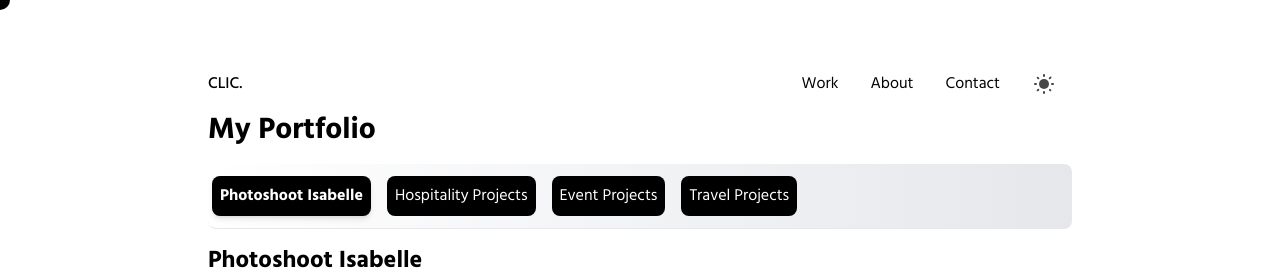
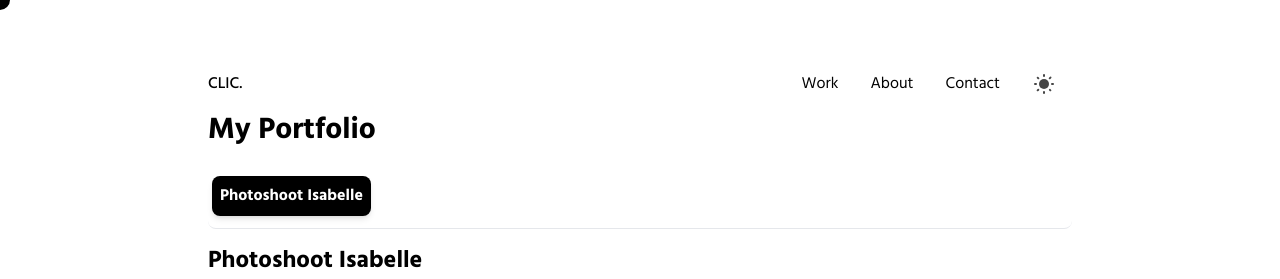
Before and after one commit to NanitheWhat/Website, a Next.js app: page /splide-test in a window 1280 px wide. Shown: the top 279 px of the page. Built offline with nearby package versions, Linux system fonts and the light colour scheme.

Commit message:
try navbar again

```diff
--- a/pages/splide-test.js
+++ b/pages/splide-test.js
@@ -30,7 +30,7 @@
       <Header /> {/* Include the Header component */}
       <Cursor />
       <h1 className="text-3xl font-bold mb-4">My Portfolio</h1>
-      <div className="flex border-b mb-4 bg-gradient-to-r from-white to-gray-200 rounded-lg p-1">
+      <div className="flex border-b mb-4 bg-transparent rounded-lg p-1">
         {projects.map((project, index) => (
           <Button
             key={index}
@@ -38,8 +38,8 @@
             onClick={() => setActiveTab(index)}
             classes={`transition-colors duration-300 ${
               activeTab === index
-                ? 'shadow-md text-gray-800 font-semibold'
-                : 'text-gray-600 hover:text-gray-800'
+                ? 'shadow-md text-gray-800 font-semibold' // Active tab styles
+                : 'bg-transparent text-gray-600 hover:text-gray-800' // Inactive tab styles
             }`}
           >
             {project.title}
```
